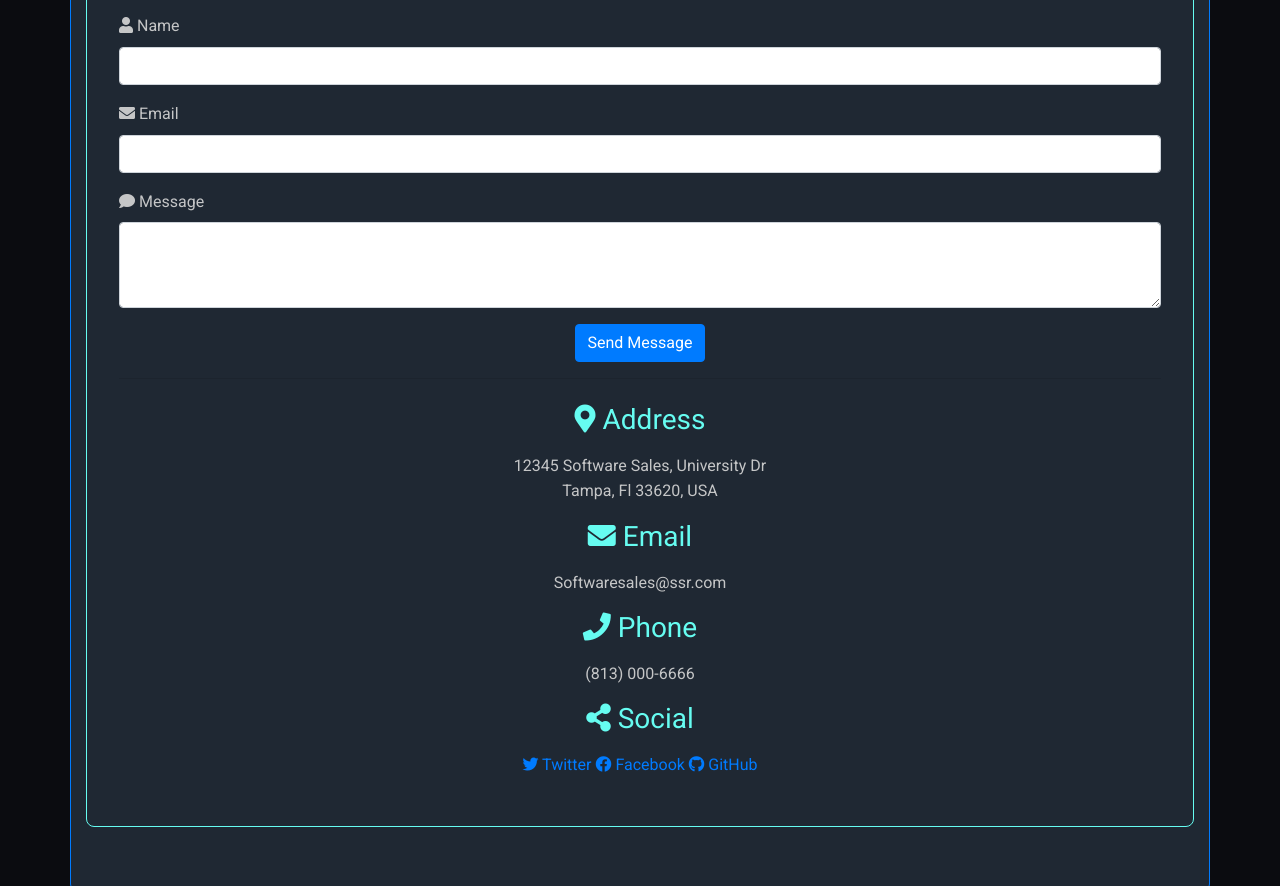
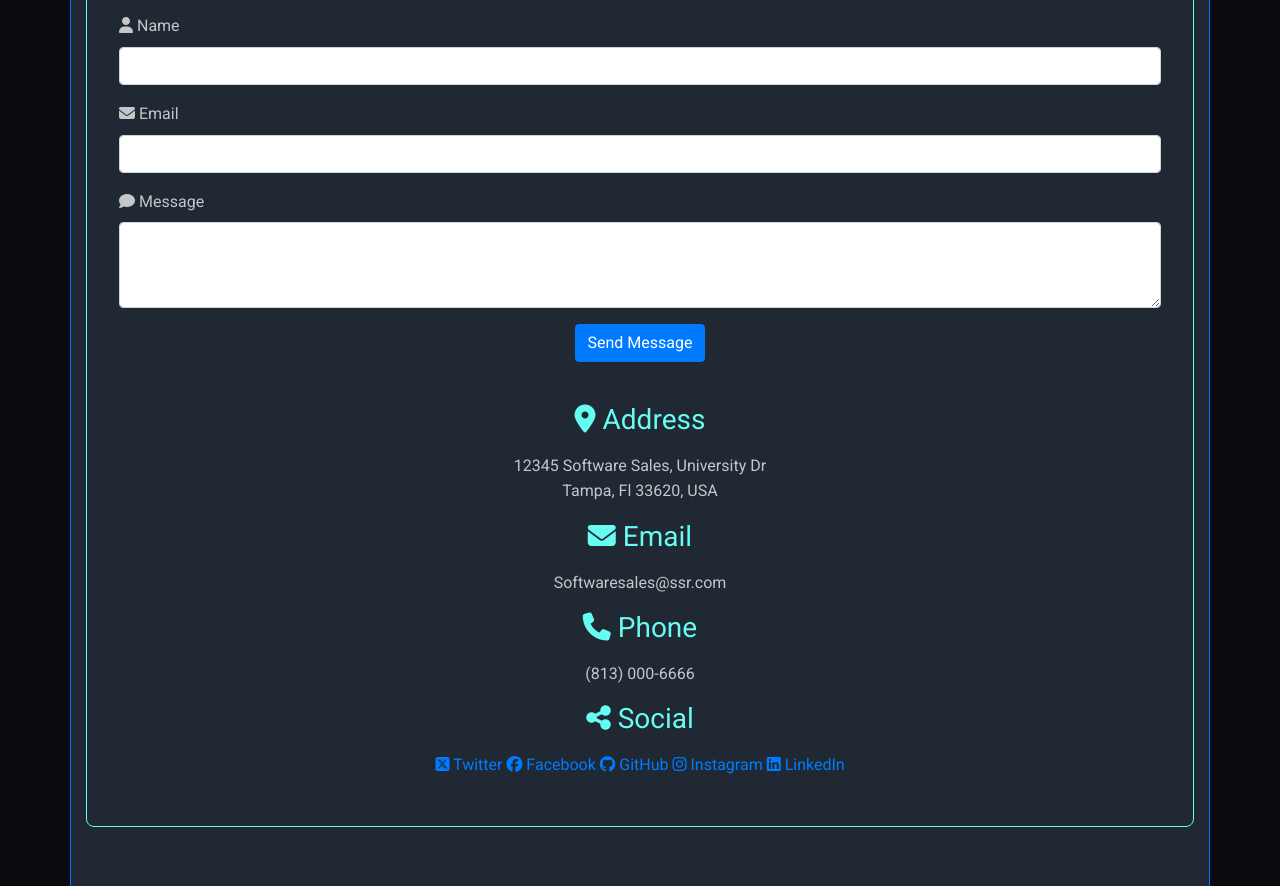
Before and after one commit to Seshireddysyamala/Software-Sales-Website, a plain HTML site: page index.html in a window 1280 px wide. Shown: the part 2146-3032 px from the top of the page. Drawn offline with nearby package versions, Linux system fonts and the light colour scheme; sample sign-in values are in the browser's storage; a small style sheet from the web is missing.

Commit message:
fix icons

```diff
--- a/index.html
+++ b/index.html
@@ -7,7 +7,7 @@
     <link rel="stylesheet" href="https://stackpath.bootstrapcdn.com/bootstrap/4.5.2/css/bootstrap.min.css">
     <link rel="stylesheet" href="css/style.css">
     <link href="https://fonts.googleapis.com/css2?family=Roboto:wght@400;700&display=swap" rel="stylesheet">
-    <link rel="stylesheet" href="https://cdnjs.cloudflare.com/ajax/libs/font-awesome/5.15.4/css/all.min.css"
+    <link rel="stylesheet" href="https://cdnjs.cloudflare.com/ajax/libs/font-awesome/6.5.2/css/all.min.css"
           integrity="sha512-dO+GklMzZe+VsRbuZX1KQo1KBRPQJoINoU5x5GfOlDxr+FEnn5Gc5v5vn5/ft6M5kZfBQv6vFXj2vnFOVkfn6Q=="
           crossorigin="anonymous" referrerpolicy="no-referrer" />
     <script>
@@ -80,13 +80,15 @@
                 <p>(813) 000-6666</p>
                 <h3><i class="fas fa-share-alt"></i> Social</h3>
                 <p>
-                    <a href="#"><i class="fab fa-twitter"></i> Twitter</a>
+                    <a href="#"><i class="fa-brands fa-square-x-twitter"></i> Twitter</a>
                     <a href="#"><i class="fab fa-facebook"></i> Facebook</a>
                     <a href="#"><i class="fab fa-github"></i> GitHub</a>
+                    <a href="#"><i class="fab fa-instagram"></i> Instagram</a>
+                    <a href="#"><i class="fab fa-linkedin"></i> LinkedIn</a>
                 </p>
             </div>
         </section>
-        </main>
+    </main>
     <footer class="footer">
         <p>&copy; 2024 Software Sales. All rights reserved.</p>
     </footer>
```
